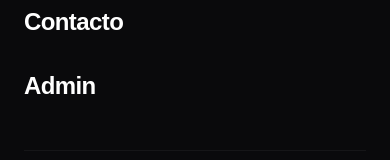
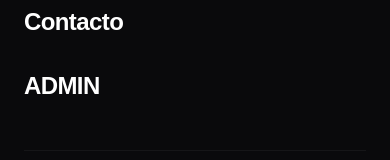
Before and after one commit to djmpsicologo/hotelguadalupebga, a React (Vite) app: page / in a window 390 px wide. Both pictures are taken after a click on the button 346 px from the left and 64 px from the top of the page. Shown: the part 330-490 px from the top of the page. Built offline with nearby package versions, Linux system fonts and the light colour scheme; no server answers; the database is empty.

Commit message:
Fix admin link visibility and dashboard build issues

```diff
--- a/src/components/layout/Navbar.tsx
+++ b/src/components/layout/Navbar.tsx
@@ -59,8 +59,8 @@ const Navbar: React.FC = () => {
           <div className="h-4 w-px bg-white/10 mx-2" />
 
           <div className="flex items-center gap-6">
-            <Link to="/admin/login" className="text-[11px] font-bold uppercase tracking-widest text-white bg-white/10 px-3 py-2 rounded-full hover:bg-white/20 hover:text-accent-primary transition-all duration-300 shadow-sm shadow-white/10">
-              Admin
+            <Link to="/admin/login" className="admin-link text-[11px] font-bold uppercase tracking-widest text-white bg-white/10 px-3 py-2 rounded-full shadow-sm shadow-white/10">
+              ADMIN
             </Link>
             <button className="px-7 py-3 bg-accent-primary hover:bg-accent-secondary text-black rounded-full text-xs font-bold uppercase tracking-widest transition-all duration-300 shadow-xl shadow-accent-primary/10 hover:shadow-accent-primary/20 hover:-translate-y-0.5">
               Reserva Ahora
@@ -100,9 +100,9 @@ const Navbar: React.FC = () => {
               <Link
                 to="/admin/login"
                 onClick={() => setIsMenuOpen(false)}
-                className="text-2xl font-bold tracking-tight text-white hover:text-accent-primary"
+                className="admin-link text-2xl font-bold tracking-tight text-white"
               >
-                Admin
+                ADMIN
               </Link>
               <div className="h-px w-full bg-white/5 my-4" />
               <button className="w-full py-5 bg-accent-primary text-black rounded-2xl font-bold uppercase tracking-widest text-sm">
--- a/src/index.css
+++ b/src/index.css
@@ -122,3 +122,13 @@ a[href*="admin"],
         color: #ffffff !important;
     }
 }
+
+/* Refuerzo final para que ADMIN no cambie de color en ningun estado */
+.admin-link,
+.admin-link:link,
+.admin-link:visited,
+.admin-link:hover,
+.admin-link:focus,
+.admin-link:active {
+  color: #ffffff !important;
+}
--- a/src/pages/admin/AdminDashboard.tsx
+++ b/src/pages/admin/AdminDashboard.tsx
@@ -7,7 +7,6 @@ import {
   Users,
   Settings,
   LogOut,
-  Hotel,
   Bell,
   Search
 } from 'lucide-react';
@@ -48,6 +47,7 @@ const AdminDashboard: React.FC = () => {
                 <span className="text-[10px] text-accent-primary font-bold uppercase tracking-widest">Admin Panel</span>
               </div>
             </a>
+        </div>
         <nav className="flex-1 px-4 space-y-2">
           {navItems.map((item) => {
             const isActive = location.pathname === item.path;
--- a/src/pages/admin/ConfigAdmin.tsx
+++ b/src/pages/admin/ConfigAdmin.tsx
@@ -8,7 +8,7 @@ const ConfigAdmin: React.FC = () => {
     phone: '+57 3XX XXX XXXX',
     address: 'Calle XX # XX - XX, Bucaramanga',
   });
-  const [isDirty, setIsDirty] = useState(false);
+  const [, setIsDirty] = useState(false);
   const [saveMessage, setSaveMessage] = useState('');
 
   const handleInputChange = (field: keyof typeof formValues) => (event: React.ChangeEvent<HTMLInputElement>) => {
```
